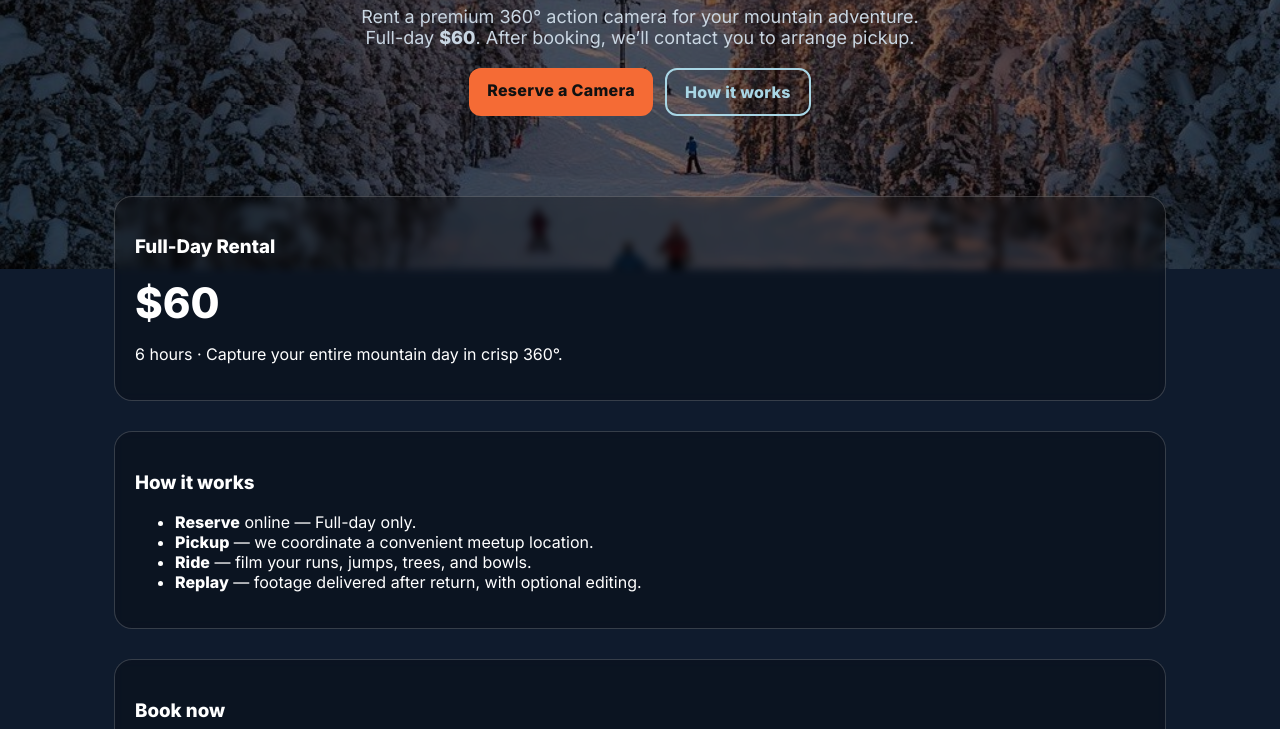
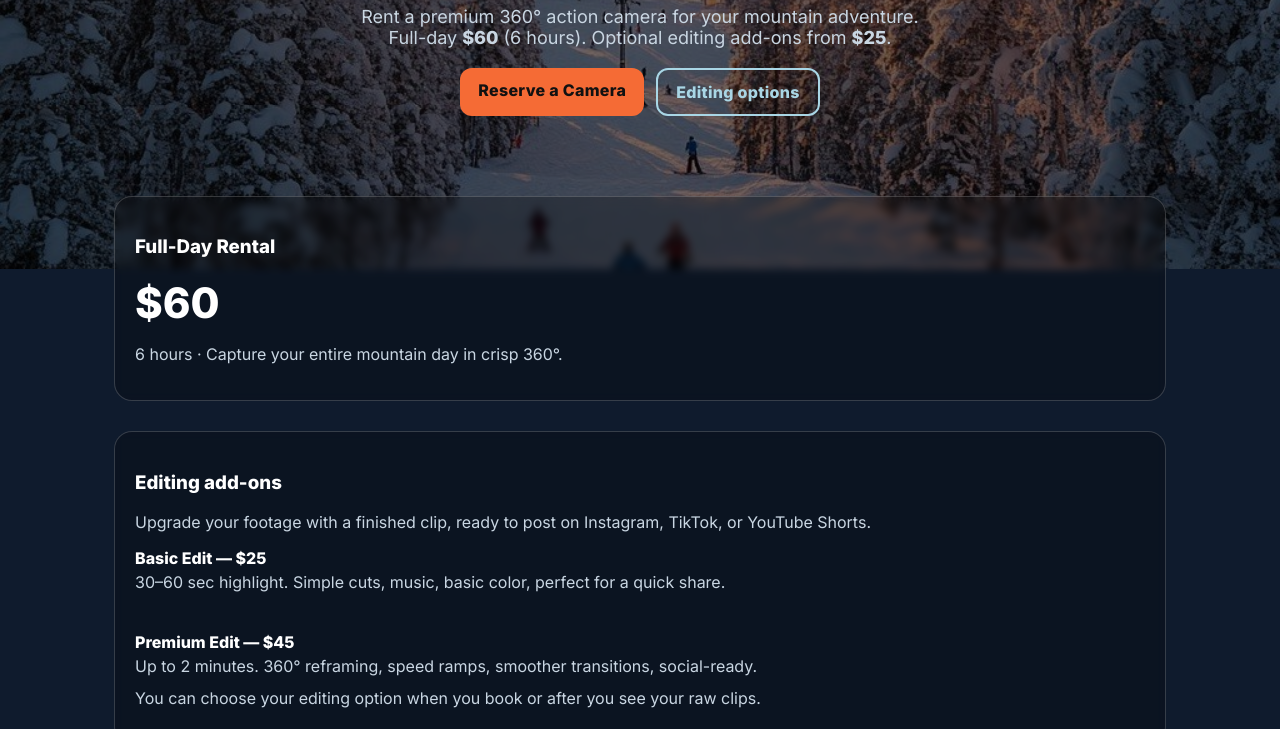
Before and after one commit to rmiller6395/RideReplay, a plain HTML site: page index.html in a window 1280 px wide. Shown: the part 531-1260 px from the top of the page. Drawn offline with Linux system fonts and the light colour scheme.

Commit message:
Update index.html

```diff
--- a/index.html
+++ b/index.html
@@ -25,7 +25,6 @@
       background:#0F1B2D;
     }
 
-    /* Background image + overlay */
     body::before{
       content:"";
       position:fixed;
@@ -104,7 +103,6 @@
       color:var(--frost);
     }
 
-    /* HERO */
     .hero{
       padding:80px 0 50px;
       text-align:center;
@@ -153,6 +151,10 @@
       font-weight:800;
     }
 
+    .muted{
+      color:var(--muted);
+    }
+
     footer{
       text-align:center;
       padding:30px 0;
@@ -178,12 +180,9 @@
   </div>
 </header>
 
-
 <main class="container">
 
   <section class="hero">
-
-    <!-- Centered orange camera logo (old website style) -->
     <svg viewBox="0 0 64 64">
       <rect x="6" y="16" width="52" height="36" rx="8"/>
       <rect x="18" y="10" width="12" height="8" rx="2"/>
@@ -196,14 +195,13 @@
 
     <p class="sub">
       Rent a premium 360° action camera for your mountain adventure.<br>
-      Full-day <strong>$60</strong>. After booking, we’ll contact you to arrange pickup.
+      Full-day <strong>$60</strong> (6 hours). Optional editing add-ons from <strong>$25</strong>.
     </p>
 
     <div class="cta">
       <a class="btn" href="#book">Reserve a Camera</a>
-      <a class="btn alt" href="#how">How it works</a>
+      <a class="btn alt" href="#editing">Editing options</a>
     </div>
-
   </section>
 
   <section class="card price">
@@ -212,13 +210,40 @@
     <p class="muted">6 hours · Capture your entire mountain day in crisp 360°.</p>
   </section>
 
+  <section id="editing" class="card">
+    <h3>Editing add-ons</h3>
+    <p class="muted">
+      Upgrade your footage with a finished clip, ready to post on Instagram, TikTok, or YouTube Shorts.
+    </p>
+
+    <div class="cta" style="margin-top:8px;align-items:flex-start;justify-content:flex-start;gap:40px;">
+      <div style="min-width:220px;text-align:left;">
+        <h4 style="margin:0 0 4px;">Basic Edit — $25</h4>
+        <p class="muted" style="margin:0;">
+          30–60 sec highlight. Simple cuts, music, basic color, perfect for a quick share.
+        </p>
+      </div>
+
+      <div style="min-width:220px;text-align:left;">
+        <h4 style="margin:0 0 4px;">Premium Edit — $45</h4>
+        <p class="muted" style="margin:0;">
+          Up to 2 minutes. 360° reframing, speed ramps, smoother transitions, social-ready.
+        </p>
+      </div>
+    </div>
+
+    <p class="muted" style="margin-top:12px;">
+      You can choose your editing option when you book or after you see your raw clips.
+    </p>
+  </section>
+
   <section id="how" class="card">
     <h3>How it works</h3>
     <ul class="muted">
-      <li><strong>Reserve</strong> online — Full-day only.</li>
+      <li><strong>Reserve</strong> online — Full-day only (6 hours).</li>
       <li><strong>Pickup</strong> — we coordinate a convenient meetup location.</li>
       <li><strong>Ride</strong> — film your runs, jumps, trees, and bowls.</li>
-      <li><strong>Replay</strong> — footage delivered after return, with optional editing.</li>
+      <li><strong>Replay</strong> — footage delivered after return, with optional Basic ($25) or Premium ($45) edit.</li>
     </ul>
   </section>
 
@@ -227,7 +252,10 @@
     <p class="muted">Choose your preferred contact method.</p>
 
     <div class="cta">
-      <a class="btn" href="mailto:RideReplay1@gmail.com?subject=RideReplay%20Reservation&body=Name:%0APhone:%0ADate:%0AFull-Day%20Rental:%20Yes%0A">Email us</a>
+      <a class="btn"
+         href="mailto:RideReplay1@gmail.com?subject=RideReplay%20Reservation&body=Name:%0APhone:%0ADate:%0AFull-Day%20Rental:%20Yes%0AEditing%20Option%20(Basic%20$25%20/%20Premium%20$45%20/%20None):%20">
+        Email us
+      </a>
       <a class="btn alt" href="tel:+17202363814">Call/Text 720-236-3814</a>
     </div>
   </section>
```
